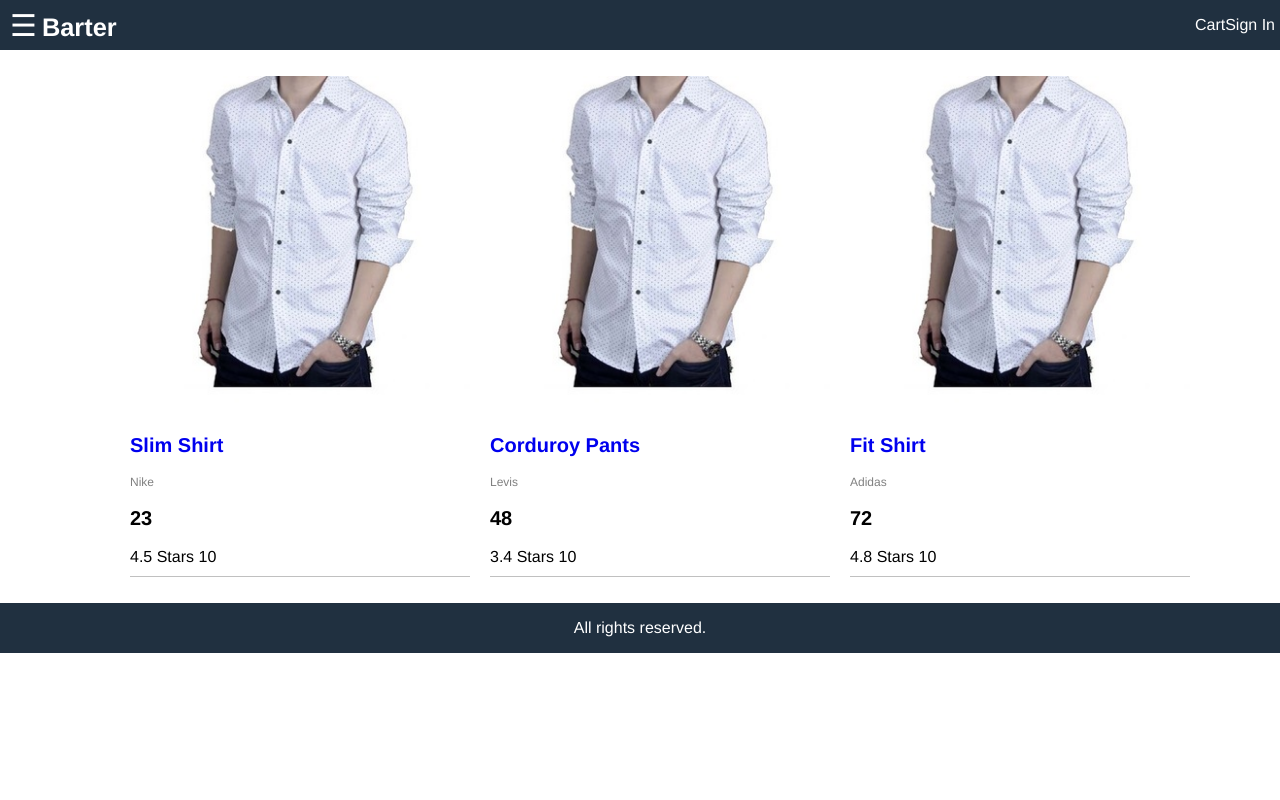
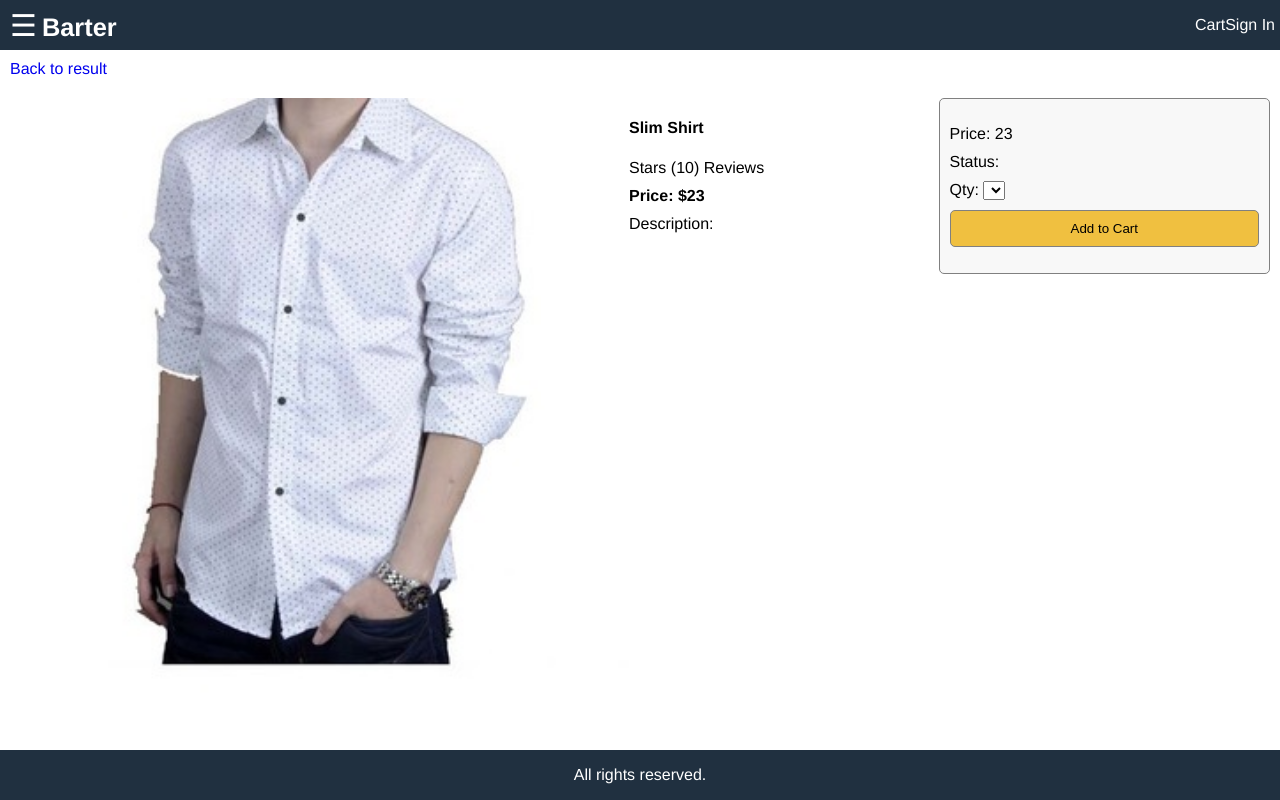
Before and after one commit to mhaji007/Barter, a React (Create React App) app in the folder frontend/: page /products/1 in a window 1280 px wide. Built offline with nearby package versions, Linux system fonts and the light colour scheme.

Commit message:
Create route for product details

```diff
--- a/frontend/package.json
+++ b/frontend/package.json
@@ -6,8 +6,11 @@
     "@testing-library/jest-dom": "^4.2.4",
     "@testing-library/react": "^9.5.0",
     "@testing-library/user-event": "^7.2.1",
+    "dom": "0.0.3",
     "react": "^16.13.0",
     "react-dom": "^16.13.0",
+    "react-router": "^5.1.2",
+    "react-router-dom": "^5.1.2",
     "react-scripts": "3.4.0"
   },
   "scripts": {
--- a/frontend/src/App.js
+++ b/frontend/src/App.js
@@ -1,6 +1,9 @@
 import React from 'react';
 import './App.css';
 import data from './data';
+import {BrowserRouter, Route, Link} from 'react-router-dom';
+import HomeScreen from './Screens/HomeScreen'
+import ProductScreen from './Screens/ProductScreen'
 
 function App() {
 
@@ -18,13 +21,15 @@ function App() {
             .remove("open");
     }
 
-    return (<div className="grid-container">
+    return (
+        <BrowserRouter>
+            <div className="grid-container">
                 <header className="header">
                     <div className="brand">
                         <button onClick={openMenu}>
                             &#9776;
                         </button>
-                <a href="index.html">Barter</a>
+                        <Link to="/">Barter</Link>
                     </div>
                     <div className="header-links">
                         <a href="cart.html">Cart</a>
@@ -47,32 +52,17 @@ function App() {
                 </aside>
                 <main className="main">
                     <div className="content">
-                <ul className="products">
-                  {
 
-data.products.map(product =>
-  <li>
-          <div className="product">
-              <img className="product-image" src={product.image} alt="product"/>
-              <div className="product-name">
-                  <a href="product.html">{product.name}</a>
-              </div>
-              <div className="product-brand">{product.brand}</div>
-              <div className="product-price">{product.price}</div>
-              <div className="product-rating">{product.rating } Stars {product.numReviews}</div>
-          </div>
-      </li>)
-                  }
+                        <Route path="/products/:id" component={ProductScreen}/>
+                        <Route path="/" exact={true} component={HomeScreen}/>
 
-
-
-                </ul>
                     </div>
                 </main>
                 <footer className="footer">
                     All rights reserved.
                 </footer>
             </div>
+        </BrowserRouter>
     );
 }
 
--- /dev/null
+++ b/frontend/src/Screens/HomeScreen.jsx
@@ -0,0 +1,32 @@
+import React from 'react';
+import {Link} from 'react-router-dom';
+import data from '../data';
+
+function HomeScreen(props) {
+    return <ul className="products">
+    {
+
+        data
+            .products
+            .map(
+                product => <li>
+                    <div className="product">
+
+                    <Link to={'/products/' + product._id}><img className="product-image" src={product.image} alt="product"/>
+
+                    </Link>
+                        <div className="product-name">
+                            <Link to={'/products/' + product._id}>{product.name}</Link>
+                        </div>
+                        <div className="product-brand">{product.brand}</div>
+                        <div className="product-price">${product.price}</div>
+                        <div className="product-rating">{product.rating } Stars ({ product.numReviews} Reviews)</div>
+                    </div>
+                </li>
+            )
+    }
+
+</ul>
+}
+
+export default HomeScreen;
--- /dev/null
+++ b/frontend/src/Screens/ProductScreen.jsx
@@ -0,0 +1,63 @@
+import React from 'react';
+import {Link} from 'react-router-dom';
+import data from '../data';
+
+function ProductScreen(props) {
+    console.log(props.match.params.id);
+    const product = data.products.find(x => x._id === props.match.params.id);
+    return <div>
+
+        <div className="back-to-results">
+            <Link to="/">Back to result</Link>
+
+        </div>
+        <div className="details">
+            <div className="details-image">
+                <img src={product.image} alt="product"/>
+            </div>
+            <div className="details-info">
+                <ul>
+                    <li><h4>
+                        {product.name}
+                        </h4>
+                        </li>
+<li>{product.reating} Stars ({product.numReviews}) Reviews</li>
+                <li>
+                    <b>Price: ${product.price}</b>
+                </li>
+                <li>
+                    Description:
+                    <div>
+                        {product.description}
+                    </div>
+                </li>
+                </ul>
+            </div>
+            <div className="details-action">
+                <ul>
+                    <li>
+                        Price: {product.price}
+                    </li>
+                    <li>
+                        Status: {product.status}
+                    </li>
+                    <li>
+                        Qty: <select name="">
+                            <option value="1"></option>
+                            <option value="2"></option>
+                            <option value="3"></option>
+                            <option value="4"></option>
+
+                        </select>
+                    </li>
+                    <li>
+                        <button className="button primary">Add to Cart</button>
+                    </li>
+                </ul>
+            </div>
+        </div>
+
+    </div>
+}
+
+export default ProductScreen;
--- a/frontend/src/data.js
+++ b/frontend/src/data.js
@@ -1,5 +1,6 @@
 export default {
     products:[{
+        _id:'1',
         name: 'Slim Shirt',
         category:'Shirt',
         image:'/images/d1.jpg',
@@ -9,6 +10,7 @@ export default {
         numReviews:10
     },
     {
+        _id:'2',
         name: 'Corduroy Pants',
         category:'Pants',
         image:'/images/d1.jpg',
@@ -18,6 +20,18 @@ export default {
         numReviews:10
     },
     {
+        _id:'3',
+        name: 'Fit Shirt',
+        category:'Pants',
+        image:'/images/d1.jpg',
+        price:72,
+        brand:'Adidas',
+        rating:4.8,
+        numReviews:10
+    },
+
+    {
+        _id:'4',
         name: 'Fit Shirt',
         category:'Pants',
         image:'/images/d1.jpg',
--- a/frontend/src/index.css
+++ b/frontend/src/index.css
@@ -7,6 +7,10 @@ body{
   font: 1.6rem Helvetica;
   height: 100vh;
   margin:0;
+}
+
+#root {
+  height: 100%;
 }
 
 .grid-container{
@@ -152,3 +156,65 @@ a:hover {
   top: 1.5rem;
 
 }
+
+/* Product Details */
+
+.details{
+  display: flex;
+  justify-content: space-between;
+  align-items: flex-start;
+  flex-wrap: wrap;
+  padding: 1rem;
+
+}
+
+.details-image{
+  flex: 2 1 60rem;
+}
+.details-image img {
+  max-width: 6orem;
+  width: 100%;
+}
+.details-info{
+  flex: 1 1 30rem;
+}
+.details-action{
+  flex: 1 1 30rem;
+}
+.details-info ul, .details-action ul {
+  list-style-type: none;
+  padding: 0;
+}
+.details-info li, .details-action li {
+  margin-bottom: 1rem;
+}
+.back-to-results {
+  padding: 1rem;
+}
+
+.details-action{
+  border: .1rem #808080 solid;
+  border-radius: 0.5rem;
+  background-color: #f8f8f8;
+  padding: 1rem;
+
+}
+
+.details-action ul li:last-child{
+  display: flex;
+  flex-direction: column;
+}
+
+.button{
+  padding: 1rem;
+  border: .1rem #808080 solid;
+  border-radius: 0.5rem;
+  cursor: pointer;
+}
+.button:hover{
+  border: .1rem #404040 solid;
+}
+.button.primary{
+  background-color:#f0c040;
+
+}
```
Also changed, not shown: 1 other file (tests, documents, lock files or other folders). Lines whose indentation alone changed are shown as unchanged.
